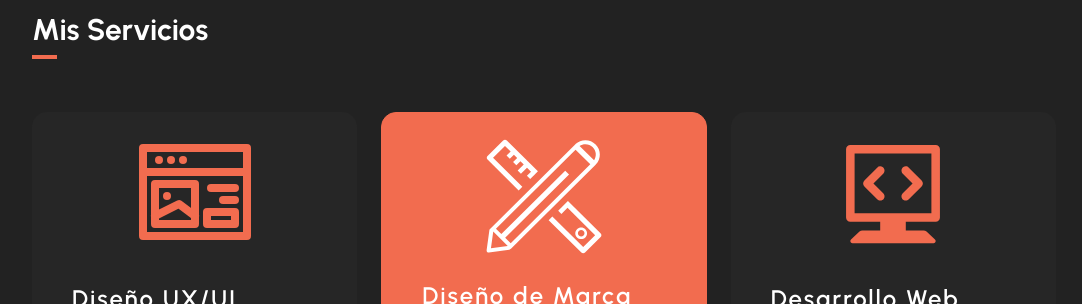
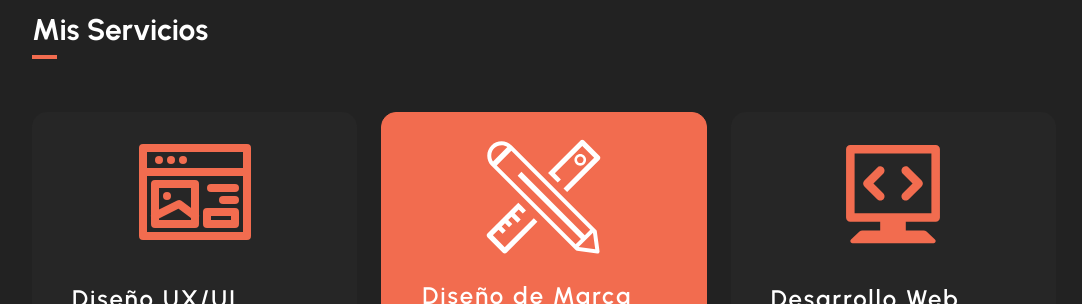
Before and after one commit to nachof948/portfolio-Js-React, a React (Vite) app: page / in a window 1280 px wide. Shown: the part 1400-1704 px from the top of the page, without its empty margins (96-1178 px from the left). Built offline with nearby package versions, Linux system fonts and the light colour scheme.

Commit message:
Entrega Final

```diff
--- a/src/components/Mis-servicios/Card-branding.jsx
+++ b/src/components/Mis-servicios/Card-branding.jsx
@@ -35,7 +35,7 @@ const Cardbranding = () => {
     const cardBrandingImg ={
         alignSelf:'center',
         my:'10px',
-        rotateX:'90deg'
+        transform: 'rotate(270deg)'
     }
     const cardTituloBranding ={
         fontWeight:'600',
```
